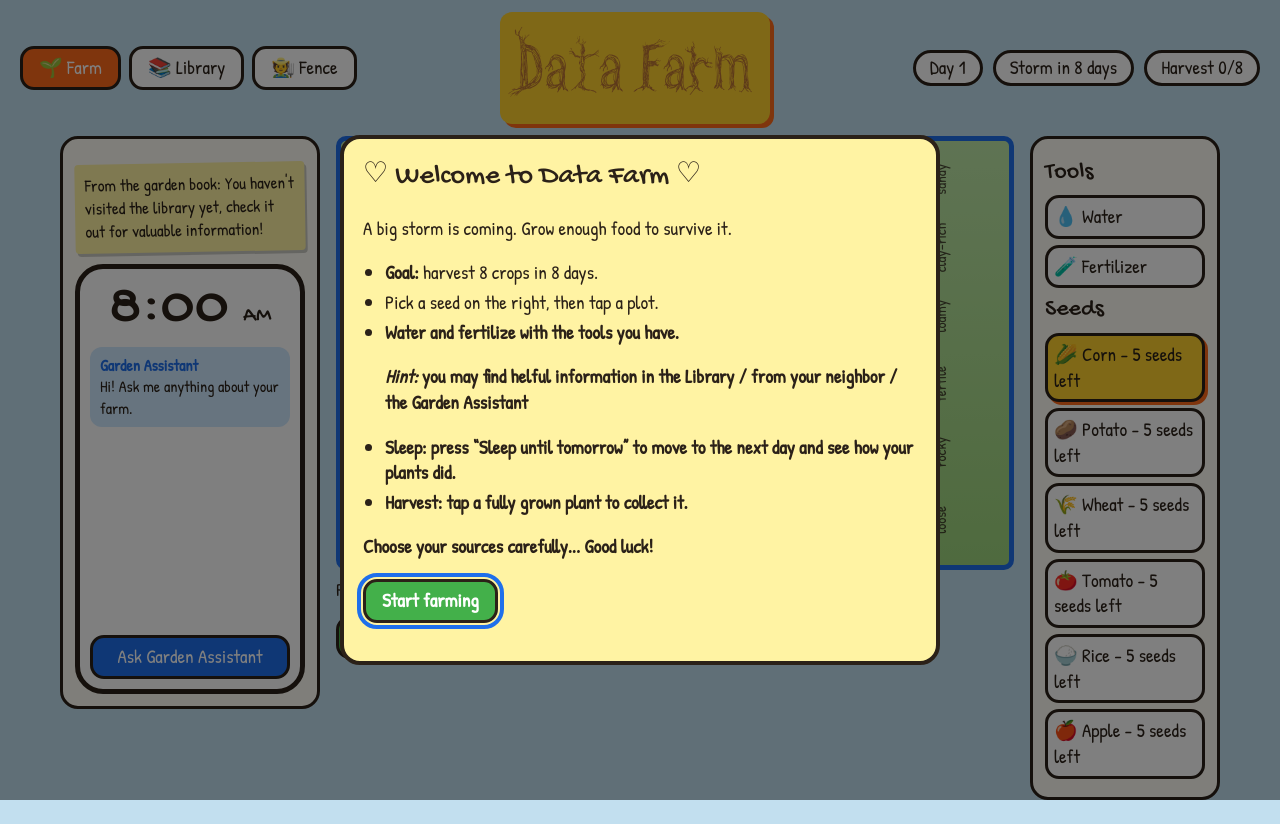
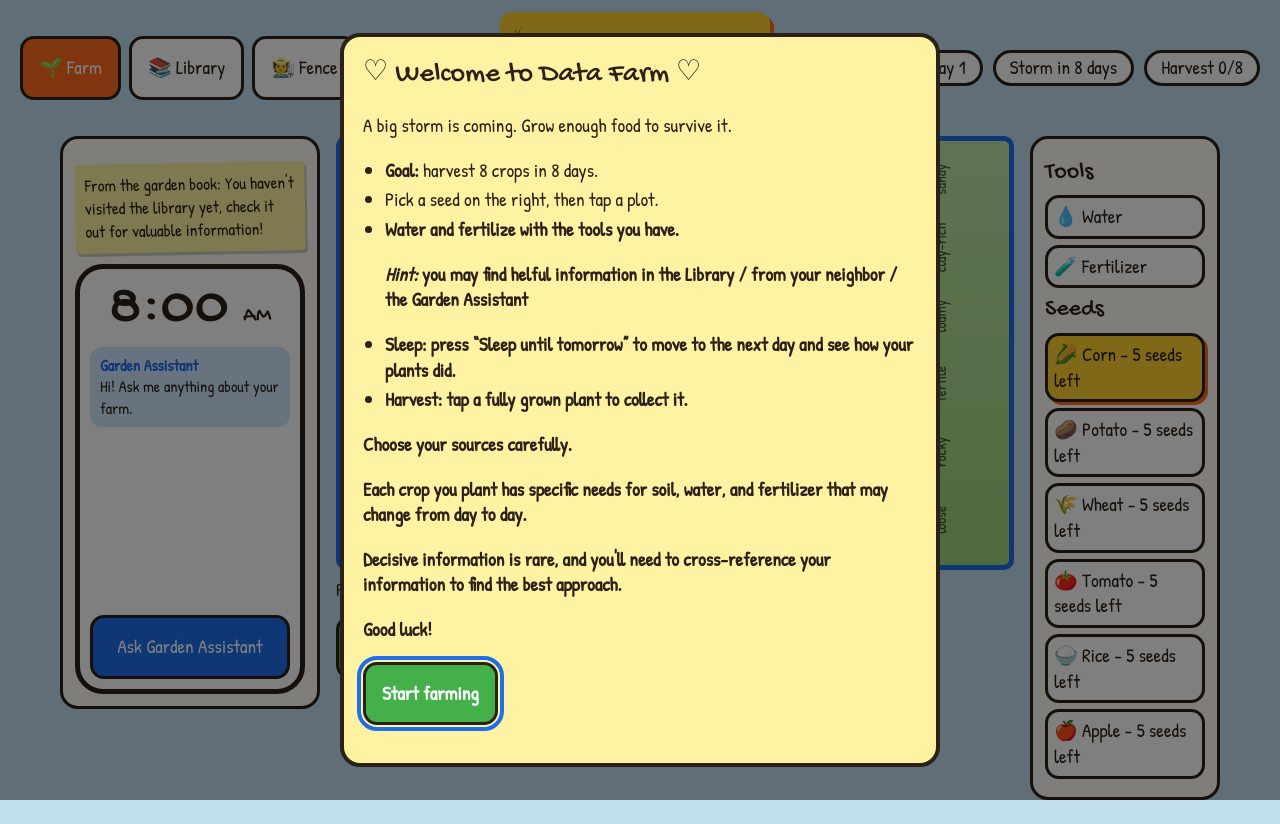
Before and after one commit to mar3ang/data-farm, a plain HTML site: page index.html in a window 1280 px wide. Drawn offline with Linux system fonts and the light colour scheme.

Commit message:
"Changes to button sizes and opening message"

```diff
--- a/index.html
+++ b/index.html
@@ -129,7 +129,11 @@
 <li><b>Sleep:</b> press “Sleep until tomorrow” to move to the next day and see how your plants did.</li>
 <li><b>Harvest:</b> tap a fully grown plant to collect it.</li>
 </ul>
-<p>Choose your sources carefully... Good luck!</p>
+<p>Choose your sources carefully.</p>
+<p>Each crop you plant has specific needs for soil, water, and fertilizer that may change from day to day.</p>
+<p>Decisive information is rare, and you'll need to cross-reference your information to find the best approach.</p>
+<p>Good luck!</p>
+</p>
 <p><button class="btn go" id="startGame">Start farming</button></p>
 </dialog>
 
--- a/style.css
+++ b/style.css
@@ -76,7 +76,7 @@ nav button,.btn
     border:3px solid var(--ink);
     background:var(--card);
     color:var(--ink);
-    padding:6px 16px;
+    padding:16px 16px;
     border-radius:14px;
     cursor:pointer}
 nav button[aria-pressed="true"]
```
